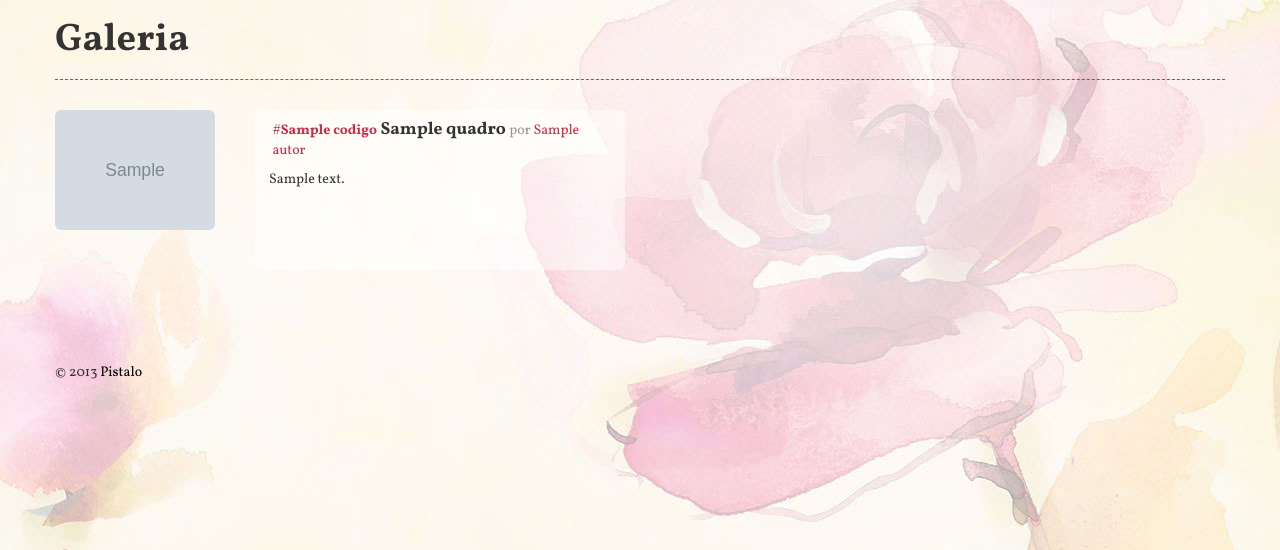
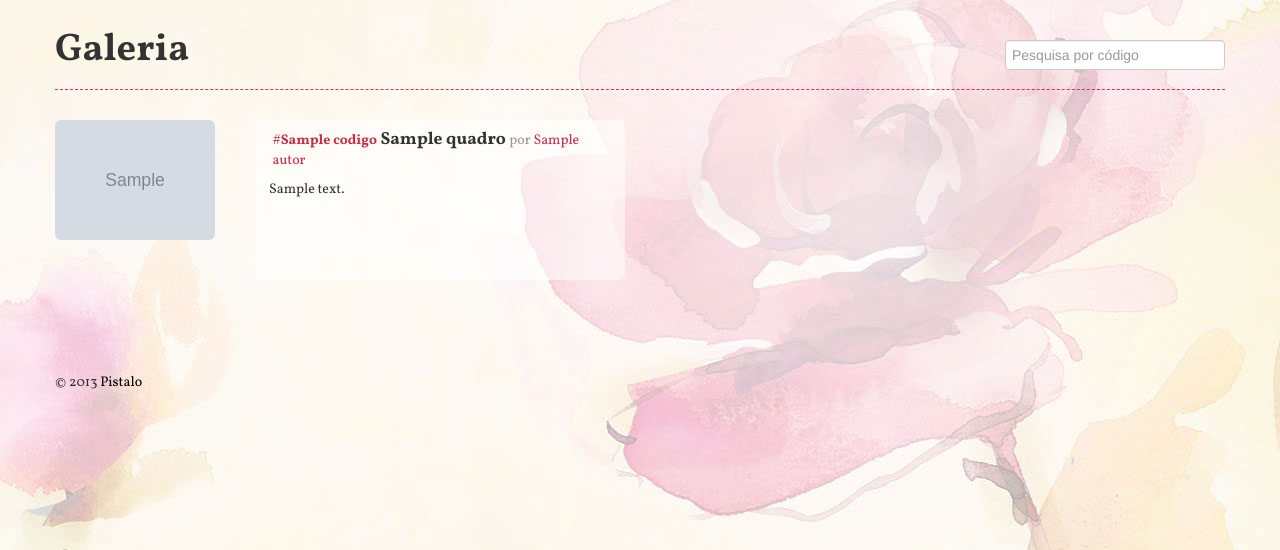
Before and after one commit to macndesign/pistalo, a Django app: template core/templates/galeria.html in a window 1280 px wide. Shown: the part 220-770 px from the top of the page. Run offline with Django 3.2, Linux system fonts and the light colour scheme; the template is opened without the code that fills it: most values are stand-ins (such as "Sample title", 1, 10 or a date in 2020); grey boxes marked "Sample" are stand-in pictures; parts of the project's set-up code (start-up, migrations or seed data) failed here and were passed over; some libraries are stand-ins or nearby versions.

Commit message:
adicionando pesquisa por codigo

```diff
--- a/core/static/css/style.css
+++ b/core/static/css/style.css
@@ -11,6 +11,20 @@ blockquote {
 header {
     padding: 3em 0 1em;
     background-color: rgba(201, 42, 70, .4);
+}
+
+.page-header {
+    border-bottom: 1px dashed #db305a;
+}
+
+form.filterform {
+    margin-bottom: 0;
+}
+
+/* Posiciona o campo de pesquisa por código */
+.data-filter {
+    padding-top: 20px;
+    text-align: right;
 }
 
 a, a:hover {
@@ -46,7 +60,7 @@ footer a, footer a:hover {
     color: #000;
 }
 
-li.quadro-imagem {
+.quadro-imagem {
     height: 160px;
 }
 
@@ -60,7 +74,7 @@ li.quadro-imagem {
     margin-top: 1em;
 }
 
-li.quadro-texto {
+.quadro-texto {
     height: 160px;
     overflow-y: hidden;
     background: rgba(255, 255, 255, .5);
@@ -70,20 +84,14 @@ li.quadro-texto {
     position: relative;
 }
 
-li.quadro-texto h4, li.quadro-texto p {
+.quadro-texto h4, .quadro-texto p {
     padding: 0 1em;
-}
-
-.page-header {
-    border-bottom: 1px dashed #db305a;
 }
 
 /* fancybox */
 .fancybox-custom .fancybox-skin {
     box-shadow: 0 0 50px #222;
 }
-
-/**/
 
 @media (max-width: 767px) {
     header, footer, .main {
@@ -97,4 +105,8 @@ li.quadro-texto h4, li.quadro-texto p {
         margin-top: 1.2em;
         color: #c92a46;
     }
+    .data-filter {
+        padding-top: 1em;
+        text-align: left;
+    }
 }
--- /dev/null
+++ b/core/static/js/data-filter.js
@@ -0,0 +1,51 @@
+/**
+ * Created with PyCharm.
+ * User: Mario
+ * Date: 10/07/13
+ * Time: 08:12
+ * To change this template use File | Settings | File Templates.
+ */
+(function ($) {
+    // custom css expression for a case-insensitive contains()
+    /**
+     * @return {boolean}
+     */
+    jQuery.expr[':'].Contains = function (a, i, m) {
+        return (a.textContent || a.innerText || "").toUpperCase().indexOf(m[3].toUpperCase()) >= 0;
+    };
+
+
+    function listFilter(header, list) { // header is any element, list is an unordered list
+        // create and add the filter form to the header
+        var form = $("<form>").attr({"class": "filterform", "action": "#"}),
+            input = $("<input>").attr({
+                "class": "filterinput",
+                "type": "text",
+                "placeholder": "Pesquisa por código"
+            });
+        $(form).append(input).appendTo(header);
+
+        $(input)
+            .change(function () {
+                var filter = $(this).val();
+                if (filter) {
+                    // this finds all links in a list that contain the input,
+                    // and hide the ones not containing the input while showing the ones that do
+                    $(list).find("li[data-filter]:not(:Contains(" + filter + "))").hide();
+                    $(list).find("li[data-filter]:Contains(" + filter + ")").show();
+                } else {
+                    $(list).find("li").show();
+                }
+                return false;
+            })
+            .keyup(function () {
+                // fire the above change event after every letter
+                $(this).change();
+            });
+    }
+
+    //ondomready
+    $(function () {
+        listFilter($(".data-filter"), $(".thumbnails"));
+    });
+}(jQuery));
--- a/core/templates/galeria.html
+++ b/core/templates/galeria.html
@@ -17,18 +17,23 @@
             <div class="span12">
 
                 <div class="page-header">
-                    <h1>Galeria</h1>
+                    <div class="row">
+                        <div class="span9"><h1>Galeria</h1></div>
+                        <div class="span3 data-filter"></div>
+                    </div>
                 </div>
 
                 <ul class="thumbnails">
                     {% for quadro in quadros %}
-                        <li class="span2 quadro-imagem">
+                    <li data-filter="{{ quadro.codigo }}" class="span6">
+                        <div class="row">
+                            <div class="span2 quadro-imagem">
                                 <a href="{{ quadro.imagem.url }}" class="thumb" title="{{ quadro.nome }}">
                                     <img width="160" height="160" src="{{ quadro.thumb.url }}"
                                          alt="{{ quadro.nome }}" title="{{ quadro.nome }}">
                                 </a>
-                        </li>
-                        <li class="span4 quadro-texto">
+                            </div>
+                            <div class="span4 quadro-texto">
                                 <h4>
                                     <small style="color: #c92a46">#<strong>{{ quadro.codigo }}</strong></small>
                                     {{ quadro.nome }}
@@ -37,6 +42,8 @@
                                     {% endif %}
                                 </h4>
                                 {% if quadro.desc %}{{ quadro.desc|linebreaks }}{% endif %}
+                            </div>
+                        </div>
                     </li>
                     {% empty %}
                         <li>Não há quadros cadastrados</li>
@@ -86,4 +93,6 @@
             wheelPropagation: false
         });
     </script>
+
+    <script type="text/javascript" src="{{ STATIC_URL }}js/data-filter.js"></script>
 {% endblock %}
```
Lines whose indentation alone changed are shown as unchanged.
